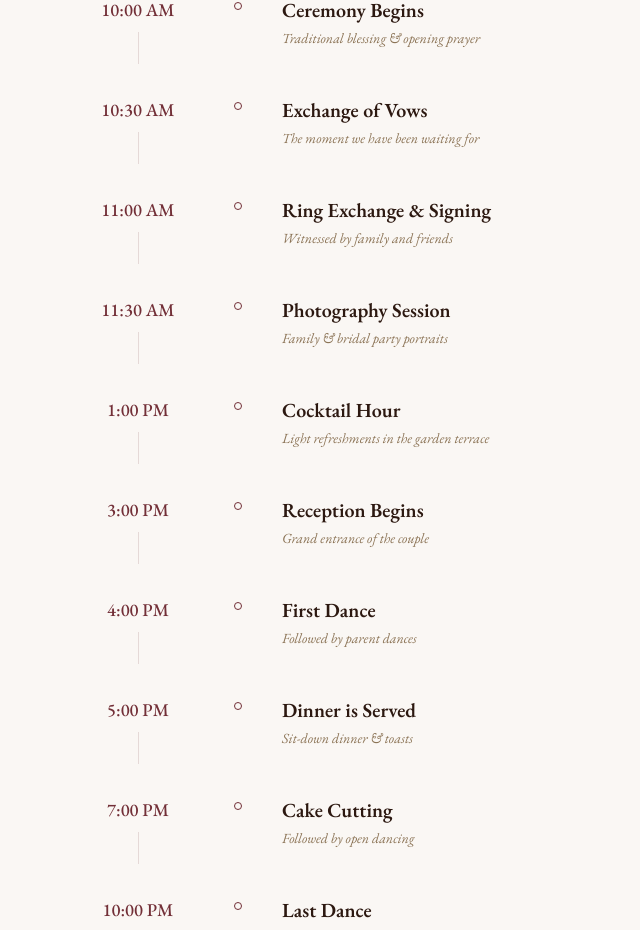
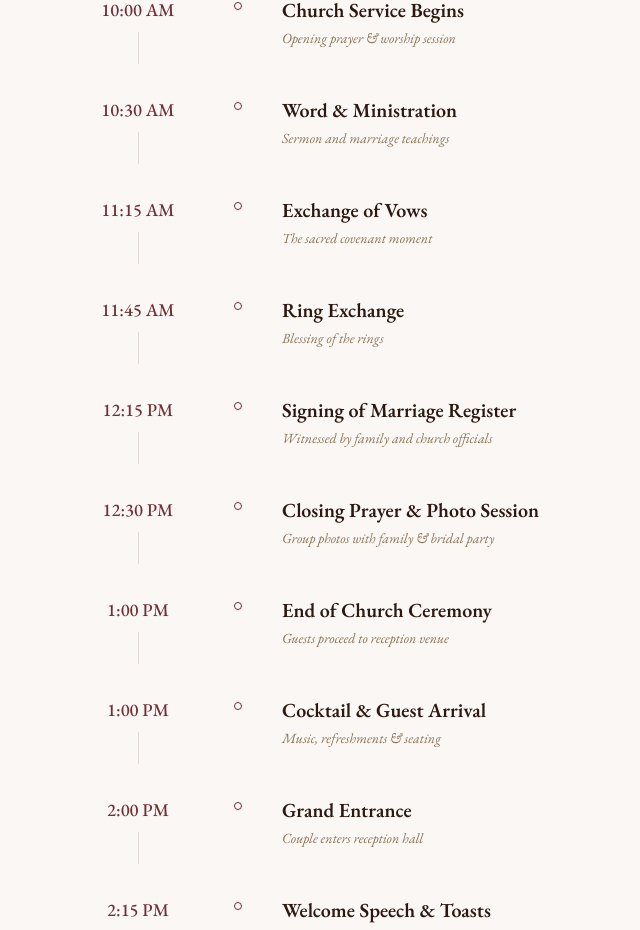
Before and after one commit to luwaden/blessing-dennis, a Next.js app: page /details in a window 1280 px wide. Shown: the part 1699-2629 px from the top of the page, without its empty margins (222-862 px from the left). Built offline with nearby package versions, Linux system fonts and the light colour scheme.

Commit message:
headshot updates and proposal video updates

```diff
--- a/config/wedding.js
+++ b/config/wedding.js
@@ -50,17 +50,26 @@ export const contacts = [
 
 
 export const schedule = [
+  // CHURCH SERVICE (10AM - 1PM)
   { time: '9:30 AM', event: 'Guests Arrive', note: 'Please be seated by 9:50 AM' },
-  { time: '10:00 AM', event: 'Ceremony Begins', note: 'Traditional blessing & opening prayer' },
-  { time: '10:30 AM', event: 'Exchange of Vows', note: 'The moment we have been waiting for' },
-  { time: '11:00 AM', event: 'Ring Exchange & Signing', note: 'Witnessed by family and friends' },
-  { time: '11:30 AM', event: 'Photography Session', note: 'Family & bridal party portraits' },
-  { time: '1:00 PM', event: 'Cocktail Hour', note: 'Light refreshments in the garden terrace' },
-  { time: '3:00 PM', event: 'Reception Begins', note: 'Grand entrance of the couple' },
-  { time: '4:00 PM', event: 'First Dance', note: 'Followed by parent dances' },
-  { time: '5:00 PM', event: 'Dinner is Served', note: 'Sit-down dinner & toasts' },
-  { time: '7:00 PM', event: 'Cake Cutting', note: 'Followed by open dancing' },
-  { time: '10:00 PM', event: 'Last Dance', note: 'See you on the dance floor' },
+  { time: '10:00 AM', event: 'Church Service Begins', note: 'Opening prayer & worship session' },
+  { time: '10:30 AM', event: 'Word & Ministration', note: 'Sermon and marriage teachings' },
+  { time: '11:15 AM', event: 'Exchange of Vows', note: 'The sacred covenant moment' },
+  { time: '11:45 AM', event: 'Ring Exchange', note: 'Blessing of the rings' },
+  { time: '12:15 PM', event: 'Signing of Marriage Register', note: 'Witnessed by family and church officials' },
+  { time: '12:30 PM', event: 'Closing Prayer & Photo Session', note: 'Group photos with family & bridal party' },
+  { time: '1:00 PM', event: 'End of Church Ceremony', note: 'Guests proceed to reception venue' },
+
+  // RECEPTION (1PM - 6PM)
+  { time: '1:00 PM', event: 'Cocktail & Guest Arrival', note: 'Music, refreshments & seating' },
+  { time: '2:00 PM', event: 'Grand Entrance', note: 'Couple enters reception hall' },
+  { time: '2:15 PM', event: 'Welcome Speech & Toasts', note: 'Family and friends speak' },
+  { time: '3:00 PM', event: 'First Dance', note: 'Couple’s special moment' },
+  { time: '3:30 PM', event: 'Entertainment / Cultural Display', note: 'Dance, music & performances' },
+  { time: '4:30 PM', event: 'Dinner is Served', note: 'Buffet or plated service' },
+  { time: '5:15 PM', event: 'Cake Cutting', note: 'Celebration moment' },
+  { time: '5:30 PM', event: 'Open Dance Floor', note: 'Guests celebrate with music' },
+  { time: '6:00 PM', event: 'Closing Prayer & Departure', note: 'End of celebration' },
 ];
 
 export const loveStory = [
--- a/pages/index.js
+++ b/pages/index.js
@@ -53,7 +53,7 @@ const sections = [
     label:   'RSVP',
     title:   'Will You Join Us?',
     desc:    'We hope you can make it. Let us know you are coming so we can save your seat.',
-    img:     'https://images.unsplash.com/photo-1465495976277-4387d4b0b4c6?w=600&q=80',
+    img:     'https://res.cloudinary.com/dkgr3ff3j/image/upload/v1780760187/ChatGPT_Image_May_16_2026_04_34_26_PM_jsltqi.png',
     alt:     'RSVP invitation',
   },
 ];
--- a/pages/our-story.js
+++ b/pages/our-story.js
@@ -46,6 +46,43 @@ export default function OurStory() {
         subtitle="Two people. One extraordinary love story."
       />
 
+      {/* Arch-topped video frame */}
+        <div className="relative mx-auto max-w-3xl">
+          {/* Arch top border */}
+          <div
+            className="overflow-hidden border border-wine border-opacity-20 shadow-lg"
+            style={{ borderRadius: '50% 50% 0 0 / 8% 8% 0 0' }}
+          >
+            <video
+              className="w-full aspect-video object-cover bg-ink"
+              autoPlay
+              muted
+              loop
+              playsInline
+              controls
+              poster="https://images.unsplash.com/photo-1519741497674-611481863552?w=1200&q=80"
+            >
+              {/*
+               * Replace src below with your actual video URL.
+               * Cloudinary example:
+               * <source src="https://res.cloudinary.com/YOUR_CLOUD/video/upload/q_auto/couple-video.mp4" type="video/mp4" />
+               *
+               * YouTube / Vimeo embed alternative: swap the <video> tag for an <iframe> instead.
+               */}
+              <source
+                src="https://res.cloudinary.com/dkgr3ff3j/video/upload/v1780761665/proposal_video_edited_ixqp9h.mp4"
+                type="video/mp4"
+              />
+              Your browser does not support the video tag.
+            </video>
+          </div>
+
+          {/* Caption */}
+          <p className="text-center font-garamond italic text-muted text-sm mt-4">
+            {wedding.bride.firstName} &amp; {wedding.groom.firstName} — Our Story in Motion
+          </p>
+        </div>
+
       {/* ── Couple portraits ─────────────────────────────────── */}
       <section className="bg-white py-20 md:py-28 px-5">
         <div className="max-w-4xl mx-auto">
@@ -64,7 +101,7 @@ export default function OurStory() {
                 <div className="aspect-[3/4]">
                   {/* eslint-disable-next-line @next/next/no-img-element */}
                   <img
-                    src="https://images.unsplash.com/photo-1494790108377-be9c29b29330?w=600&q=80"
+                    src="https://res.cloudinary.com/dkgr3ff3j/image/upload/v1780760956/obafemi_blessing_headshot_zfxkxp.png"
                     alt={wedding.bride.firstName}
                     className="w-full h-full object-cover"
                   />
@@ -123,7 +160,7 @@ export default function OurStory() {
         <div className="aspect-[21/9] overflow-hidden">
           {/* eslint-disable-next-line @next/next/no-img-element */}
           <img
-            src="https://images.unsplash.com/photo-1519741497674-611481863552?w=1600&q=80"
+            src="https://res.cloudinary.com/dkgr3ff3j/image/upload/v1779884537/IMG-20221227-WA0005_xf1d5q.jpg"
             alt="Blessing and Dennis"
             className="w-full h-full object-cover"
           />
```
